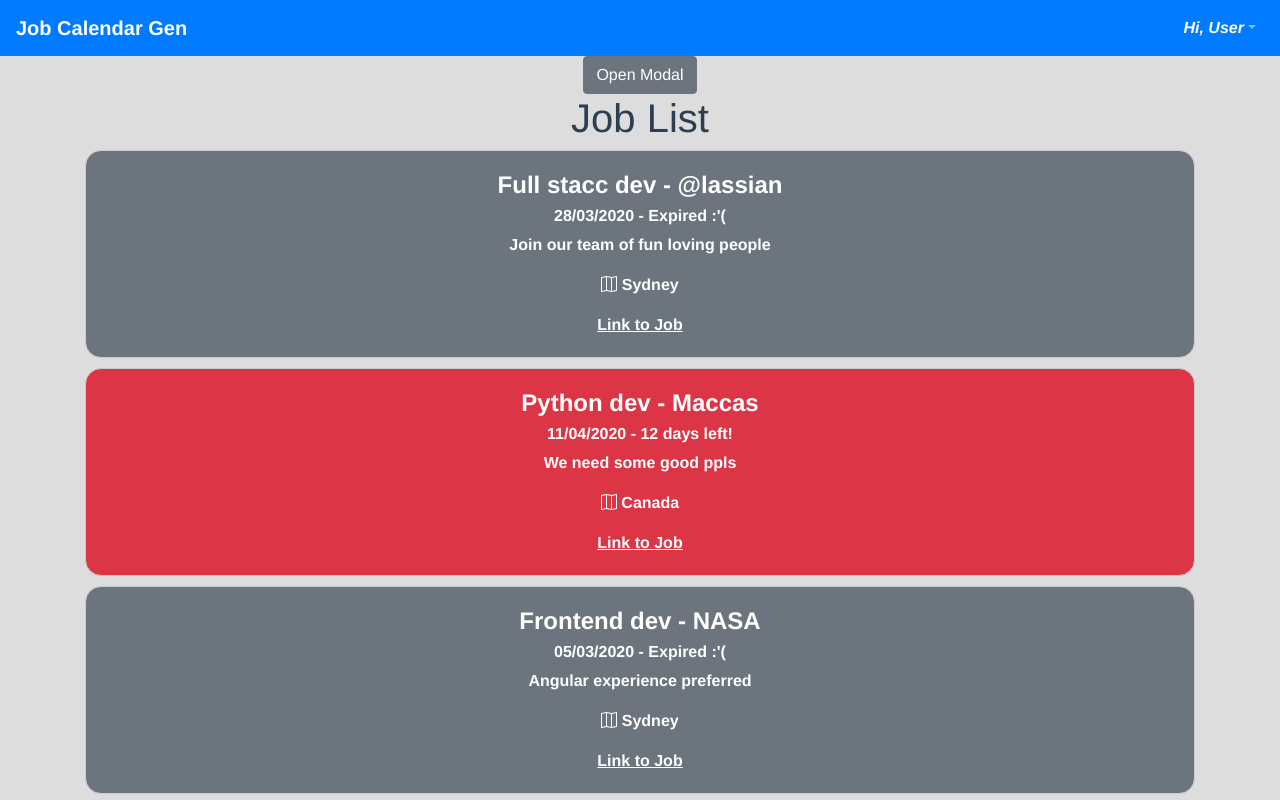
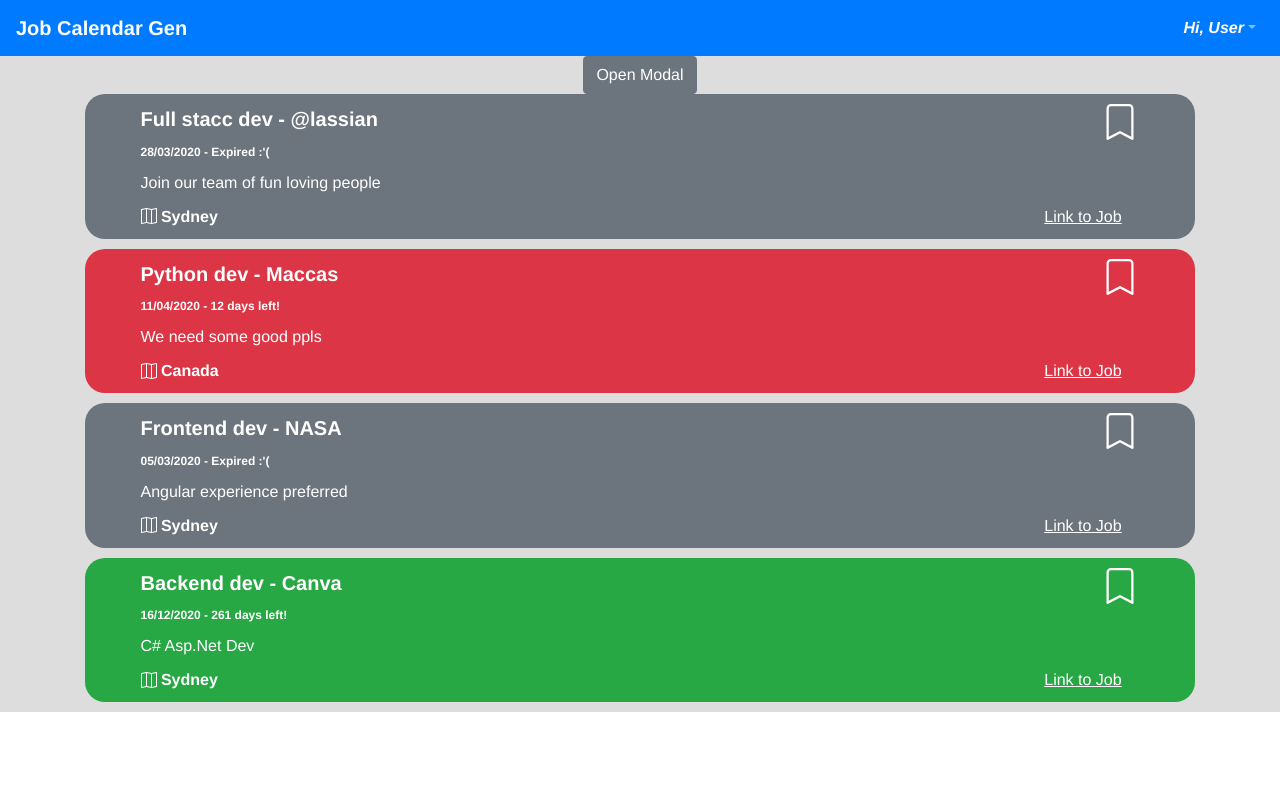
Before and after one commit to metallicOxide/Aplicatr, a Vue app in the folder website/: page / in a window 1280 px wide. Shown: the top 800 px of the page. Built offline with nearby package versions, Linux system fonts and the light colour scheme.

Commit message:
feat (Job Item): New Design for job item cards

```diff
--- a/website/src/components/JobItemView.vue
+++ b/website/src/components/JobItemView.vue
@@ -1,15 +1,44 @@
 <template>
   <div class="JobItem">
-    <b-card :title="formattedJobTitle" :sub-title="dayLeftMsg" :class="getPiorityStyling">
-      <b-card-text>
-        {{jobItem.jobDes}}
-      </b-card-text>
-      <b-card-text>
-        <b-icon-map></b-icon-map>
-        {{jobItem.jobLoc}}
-      </b-card-text>
-      <a :href="jobItem.jobUrl" class="card-link">Link to Job</a>
-    </b-card>
+    <div :class="getPiorityStyling + ' job-card'">
+      <b-row class="job-item-element job-heading-container">
+        <b-col cols="10">
+          <div class="job-heading float-left">
+            {{formattedJobTitle}}
+          </div>
+        </b-col>
+        <b-col cols="2">
+          <b-icon-bookmark class="bookmark-icon"
+            font-scale="1.8"
+            ></b-icon-bookmark>
+        </b-col>
+        <b-col cols="10">
+          <div class="job-days-left float-left">
+            {{dayLeftMsg}}
+          </div>
+        </b-col>
+      </b-row>
+      <b-row class="job-item-element">
+        <b-col sm="10">
+          <div class="float-left job-description">
+            {{jobItem.jobDes}}
+          </div>
+        </b-col>
+      </b-row>
+      <b-row class="job-item-element">
+        <b-col sm="10">
+          <div class="job-location float-left">
+            <b-icon-map></b-icon-map>
+            {{jobItem.jobLoc}}
+          </div>
+        </b-col>
+        <b-col sm="2">
+          <div class="float-left">
+            <a :href="jobItem.jobUrl" class="card-link">Link to Job</a>
+          </div>
+        </b-col>
+      </b-row>
+    </div>
   </div>
 </template>
 
@@ -23,6 +52,12 @@
     @Prop() private jobItem!: JobItem;
     // styling array to decide what style the cards should be
     stylingArr: string[] = ["low-pior", "med-pior", "high-pior", "expired-pior"];
+
+    mounted() {
+      const cred: JobItem = this.jobItem;
+
+      console.log("credentials", cred, cred.endDate, cred.jobCompany);
+    }
 
     get formattedJobTitle (): string {
       const job: JobItem = this.jobItem;
@@ -39,11 +74,11 @@
       const days = this.daysTillExpiry;
       // if the floor is >= 3 then return 2 (low pior)
       // floor is <= 0 then return 0 (high pior)
-      if (days >=30) {
+      if (days >= 30) {
         return this.stylingArr[0];
-      } else if (days >= 20) {
+      } else if (days >= 15) {
         return this.stylingArr[1];
-      } else if (days >= 10) {
+      } else if (days > 0) {
         return this.stylingArr[2];
       } else {
         return this.stylingArr[3];
@@ -66,23 +101,9 @@
 <!-- Add "scoped" attribute to limit CSS to this component only -->
 <style scoped>
   .JobItem {
-    margin-bottom: 10px;
-    font-weight: bold;
+    padding-bottom: 10px;
   }
-
-  .card-subtitle, .card-title {
-    font-weight: bold;
-  }
-
-  .card {
-    border:1px solid #ccc!important;
-    border-radius: 16px;
-  }
-
-  .card-subtitle {
-    color: inherit !important;
-  }
-
+  /*Job Item priority styling*/
   .low-pior {
     background-color: #28a745;
     color: #fff;
@@ -102,9 +123,49 @@
     background-color: #6c757d;
     color: #fff;
   }
+  /*Job Item priority styling*/
+
+  .job-card {
+    border-radius: 20px;
+  }
+
+  .job-item-element {
+    padding-left: 5%;
+    padding-bottom: 10px;
+  }
 
   a {
     text-decoration: underline;
     color: #fff;
   }
+
+  a:hover {
+    color:aqua;
+  }
+
+  .bookmark-icon:hover {
+    color:aqua;
+  }
+
+  .job-heading-container {
+    padding-top: 10px;
+    font-size: 20px;
+  }
+
+  .job-heading {
+    font-weight: bold;
+  }
+
+  .job-description {
+    text-align: left;
+  }
+
+  .job-days-left {
+    font-size: 12px;
+    font-weight: bolder;
+  }
+
+  .job-location {
+    font-weight: bold;
+  }
 </style>
--- a/website/src/components/JobListView.vue
+++ b/website/src/components/JobListView.vue
@@ -1,6 +1,5 @@
 <template>
   <div class="JobList">
-    <h1>{{ title }}</h1>
     <b-row>
       <b-col md="12" v-bind:key="jobItem.id" v-for="jobItem in jobList">
         <JobItemView v-bind:jobItem="jobItem"/>
```
